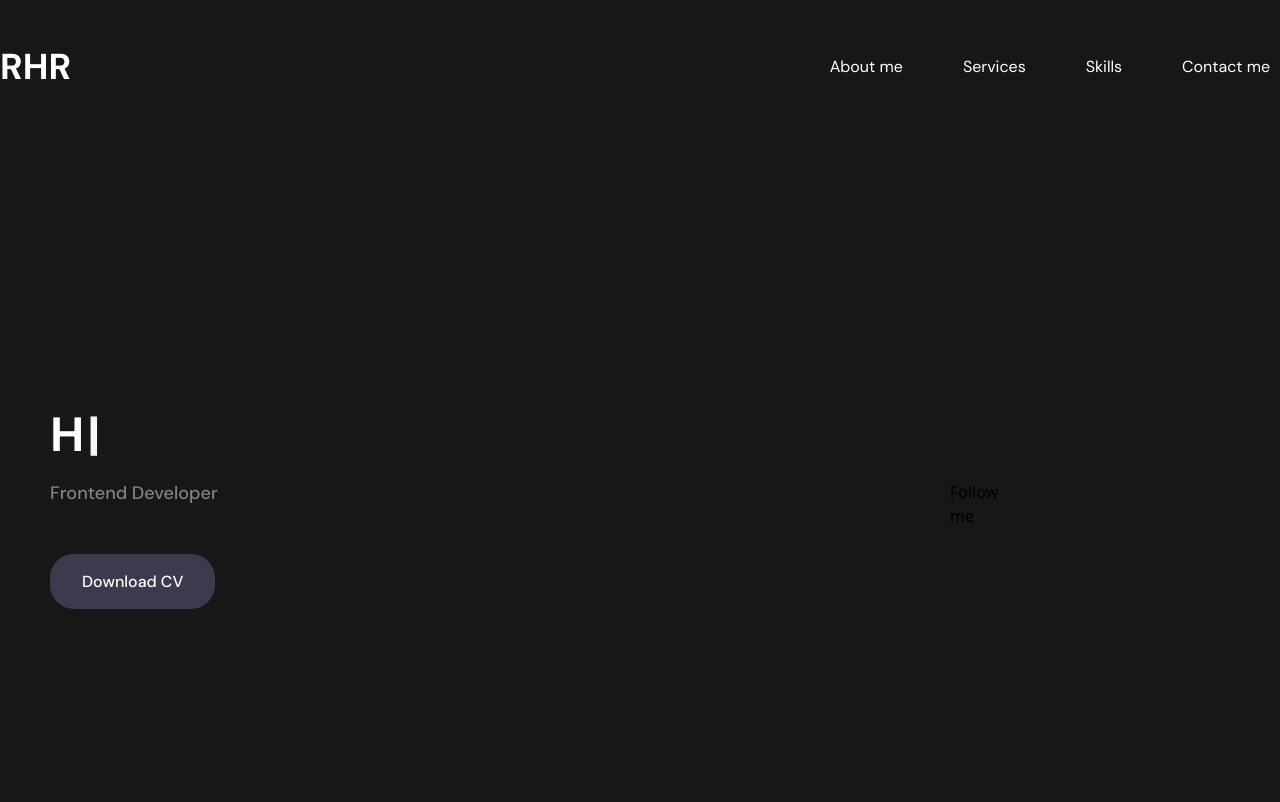
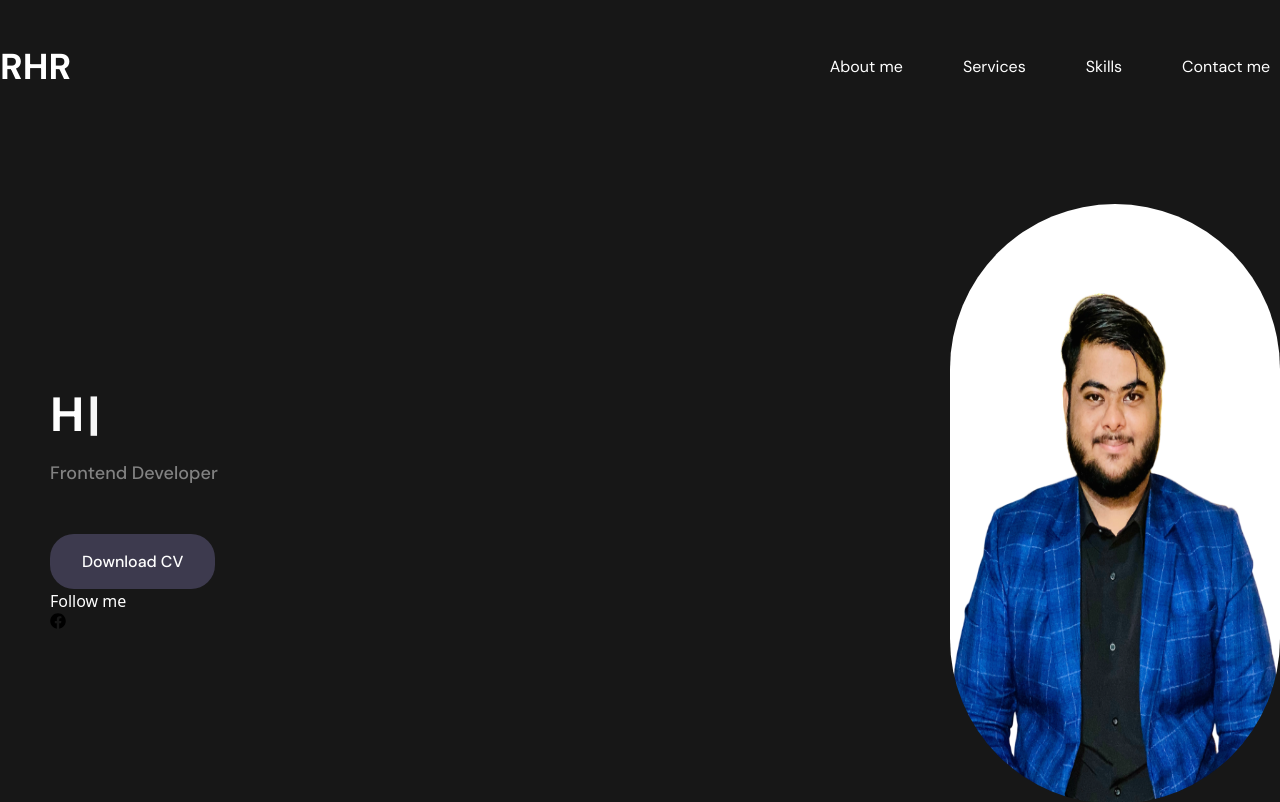
Before and after one commit to Rakib-Hassan-web/Portfulio-for-me, a React (Vite) app: page / in a window 1280 px wide. Shown: the top 802 px of the page. Built offline with nearby package versions, Linux system fonts and the light colour scheme.

Commit message:
animation added st

```diff
--- a/src/assets/Pages/Banner.jsx
+++ b/src/assets/Pages/Banner.jsx
@@ -2,6 +2,7 @@ import React from 'react'
 import { Link } from 'react-router'
 import bnrimg from '../image/Adobe Express - file-Photoroom.png'
 import { Typewriter } from 'react-simple-typewriter';
+import { FaFacebook } from 'react-icons/fa';
 
 
 const Banner = () => {
@@ -18,40 +19,35 @@ return (
                 <div className="bannertexxt pl-[50px]">
                     <div className='w-[400px]'>
                         <h2 className="font-prymary font-bold text-[48px] text-white">
-      <Typewriter
-        words={['Hi,', 'I', 'am', 'Md.Rakib', 'Hasan']}
-        loop={0} // 0 = infinite loop
-        cursor
-        cursorStyle="|"
-        typeSpeed={100}
-        deleteSpeed={50}
-        delaySpeed={1000}
-      />
+                            <Typewriter words={['Hi,', 'I' , 'am' , 'Md.Rakib' , 'Hasan' ]} loop={0} // 0=infinite loop
+                                cursor cursorStyle="|" typeSpeed={100} deleteSpeed={50} delaySpeed={1000} />
                         </h2>
                     </div>
                     <span className=' font-prymary font-bold text-[48px] text-white '></span>
-                    <p className='mt-[9px] text-[#828282] font-medium text-[18px] font-prymary mb-[47px]'>Frontend Developer</p>
+                    <p className='mt-[9px] text-[#828282] font-medium text-[18px] font-prymary mb-[47px]'>Frontend
+                        Developer</p>
                     <Link>
                     <button class="button">
                         <span class="button-content font-medium font-prymary text-[16px] text-white">Download CV </span>
                     </button>
 
                     </Link>
-                </div>
-
                 {/* -----------------foloow me--------- */}
 
 
                 <div>
-    <h2>Follow me</h2>
+                    <h2 className='text-white'>Follow me</h2>
 
 
                     <div>
+                        <FaFacebook />
 
                     </div>
 
 
                 </div>
+                </div>
+
 
 
                 <div className="banner_img ">
```
Lines whose indentation alone changed are shown as unchanged.
